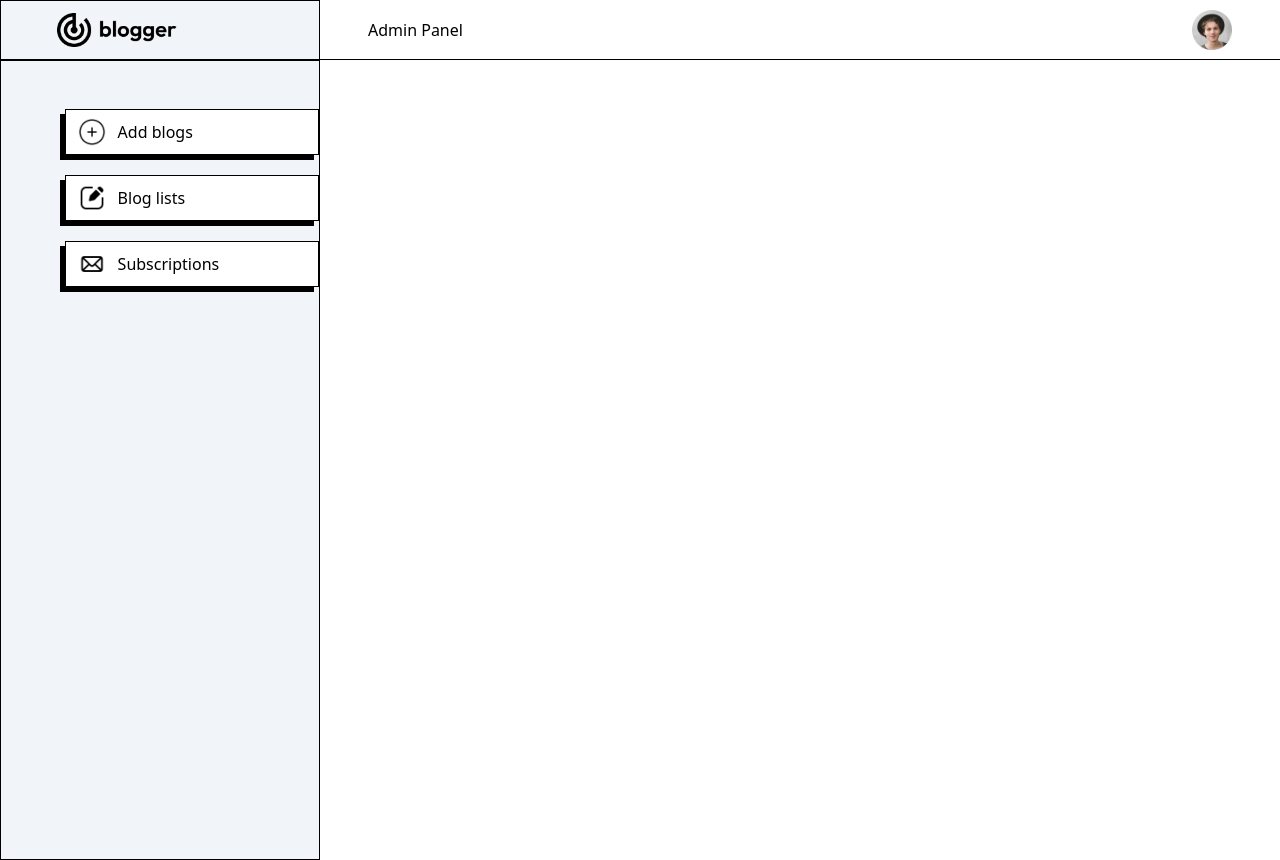
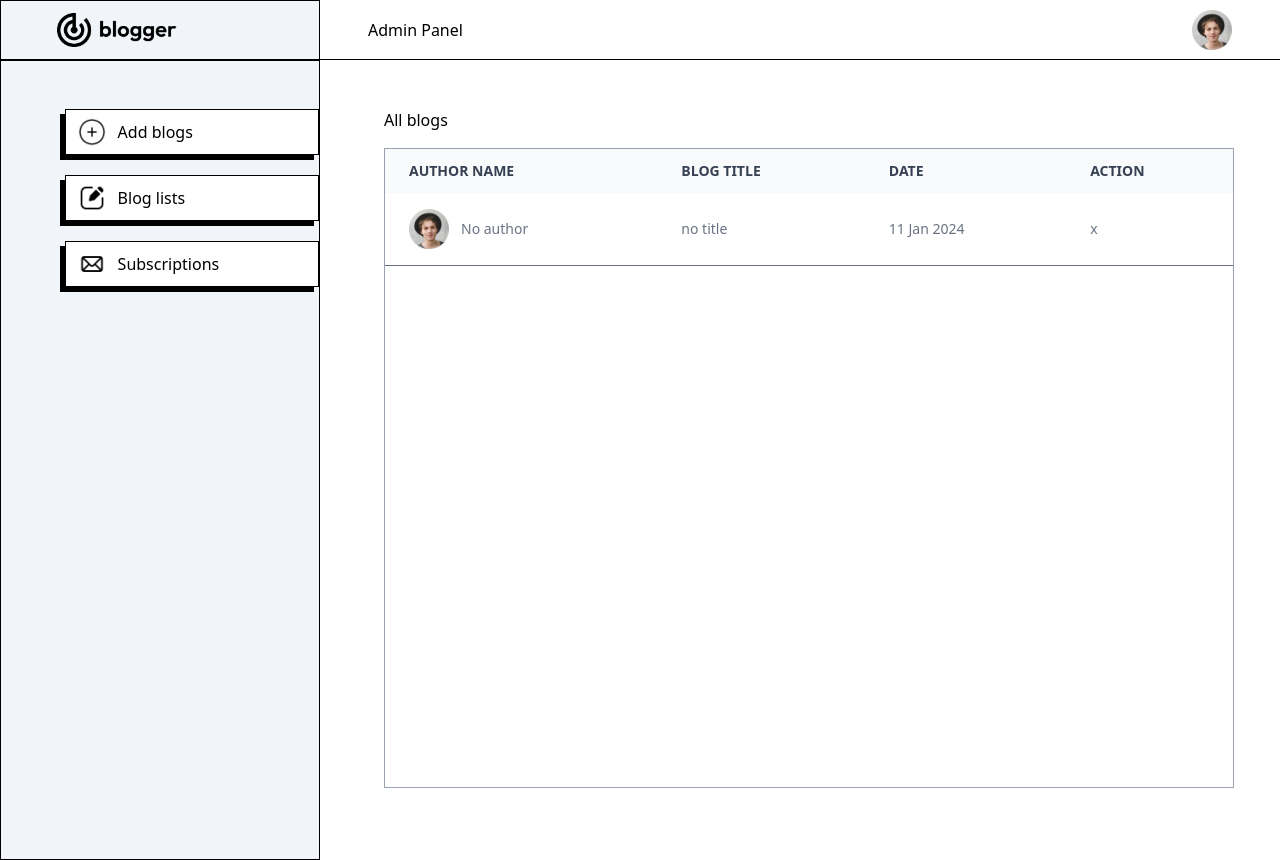
Before and after one commit to VVK-28/next-blog-app, a Next.js app: page /admin/blogList in a window 1280 px wide. Built offline with nearby package versions, Linux system fonts and the light colour scheme.

Commit message:
blog list part half done

```diff
--- /dev/null
+++ b/Components/AdminComponents/BlogTableItem.jsx
@@ -0,0 +1,25 @@
+import Image from 'next/image'
+import React from 'react'
+import { assets, blog_data } from '@/Assets/assets'
+
+const BlogTableItem = ({authorImg,title,author}) => {
+  return (
+    <tr className='bg-white border-b'>
+        <th scope='row' className='items-center gap-3 hidden sm:flex px-6 py-4 font-medium text-gary-900 whitespace-nowrap'>
+            <Image width={40} height={40} src ={authorImg?authorImg:assets.profile_icon}/>
+            <p>{author?author:"No author"}</p>
+        </th>
+        <td className=' px-6 py-4'>
+            {title?title:"no title"}
+        </td>
+        <td className=' px-6 py-4'>
+            {"11 Jan 2024"}
+        </td>
+        <td className=' px-6 py-4 cursor-pointer'>
+            x
+        </td>
+    </tr>
+  )
+}
+
+export default BlogTableItem
--- a/app/admin/blogList/page.jsx
+++ b/app/admin/blogList/page.jsx
@@ -1,10 +1,34 @@
 'use client'
+import BlogTableItem from '@/Components/AdminComponents/BlogTableItem'
 import React from 'react'
 
 const page = () => {
   return (
-    <div>
-
+    <div className='flex-1 pt-5 px-5 sm:pt-12 sm:pl-16'>
+      <h1>All blogs</h1>
+      <div className='relative h-[80vh] max-w-[850px] overflow-x-auto mt-4 border border-gray-400 scrollbar-hide'>
+        <table className='w-full text-sm text-gray-500'>
+          <thead className='text-sm text text-gray-700 text-left uppercase bg-gray-50'>
+            <tr>
+              <th scope='col' className='hidden sm:block px-6 py-3'>
+                  Author Name
+              </th>
+              <th scope='col' className=' px-6 py-3'>
+                  Blog Title
+              </th>
+              <th scope='col' className=' px-6 py-3'>
+                  Date
+              </th>
+              <th scope='col' className=' px-6 py-3'>
+                  Action
+              </th>
+            </tr>
+          </thead>
+          <tbody>
+            <BlogTableItem/>
+          </tbody>
+        </table>
+      </div>
     </div>
   )
 
--- a/app/globals.css
+++ b/app/globals.css
@@ -1 +1,10 @@
 @import "tailwindcss";
+
+.scrollbar-hide::-webkit-scrollbar{
+    display:none;
+}
+
+.scrollbar-hide{
+    -ms-overflow-style: none;
+    scrollbar-width:none;
+}
```
